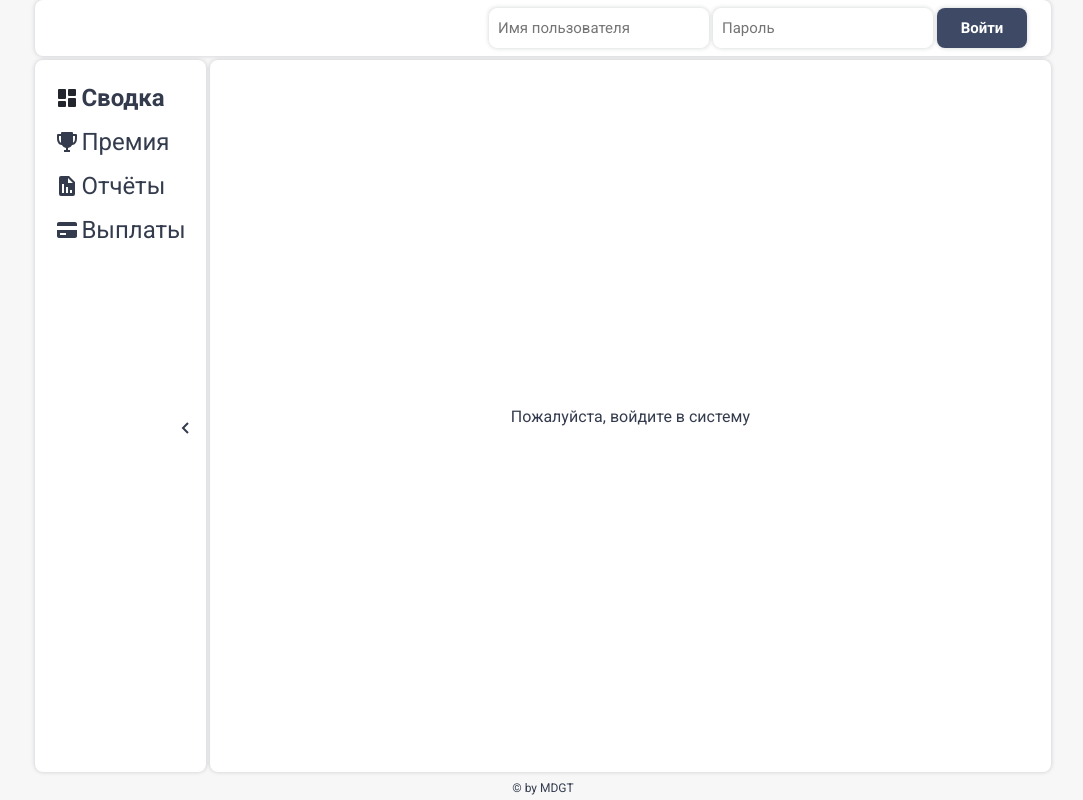
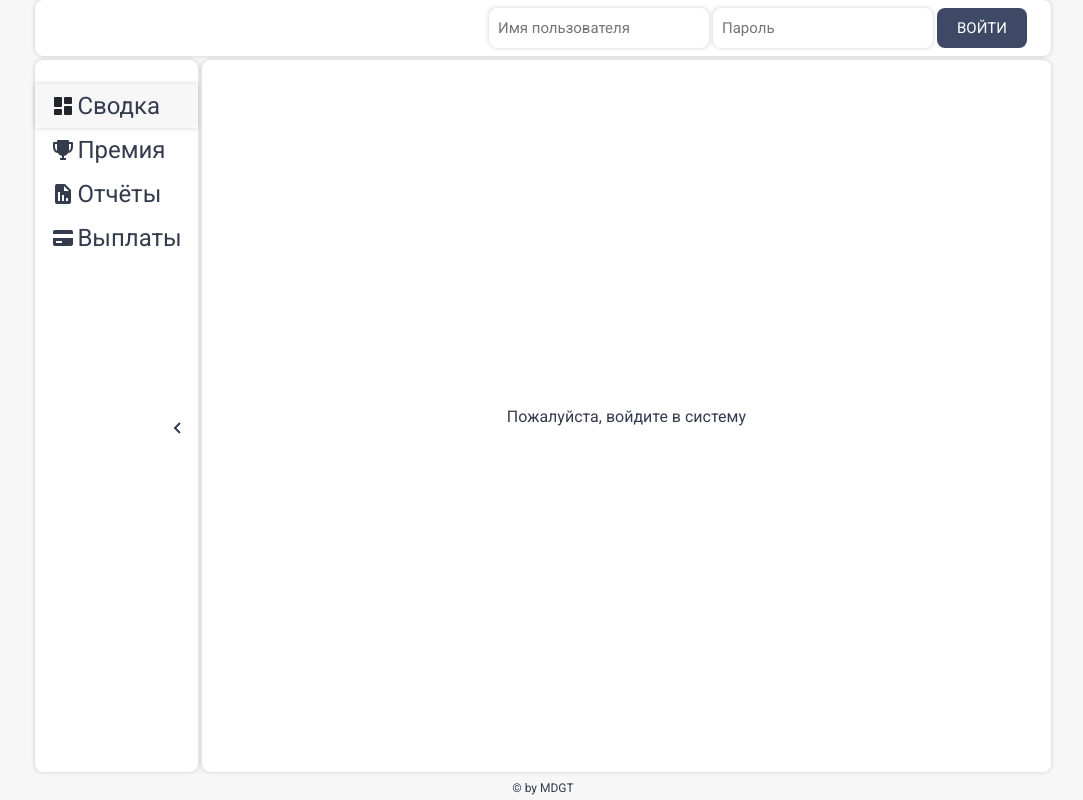
Before and after one commit to Shertor/mdgt-dashboard, a React (Create React App) app: page / in a window 1280 px wide. Shown: the whole page, without its empty margins (97-1180 px from the left). Built offline with nearby package versions, Linux system fonts and the light colour scheme; no server answers.

Commit message:
Улучшения интерфейса (Material'ish)

```diff
--- a/src/App.css
+++ b/src/App.css
@@ -23,3 +23,12 @@
 	font-size: var(--smaller-font-size);
 	color: var(--text-color);
 }
+
+::-webkit-scrollbar {
+	width: 0.7rem;
+	background: hsl(var(--hue), 4%, 53%);
+}
+
+::-webkit-scrollbar-thumb {
+	background: hsl(var(--hue), 4%, 29%);
+}
--- a/src/Components/DisplayCard/DisplayCard.css
+++ b/src/Components/DisplayCard/DisplayCard.css
@@ -1,7 +1,7 @@
 .current-prize {
 	position: relative;
 
-	width: 234px;
+	width: 236px;
 	height: 230px;
 	min-width: fit-content;
 
--- a/src/Components/LogInBar/LogInBar.css
+++ b/src/Components/LogInBar/LogInBar.css
@@ -43,21 +43,20 @@
 		-1px -1px 4px hsla(var(--hue), 24%, 15%, 0.1);
 }
 
-.form-submit,
-.login-logout {
+.form-submit {
 	height: var(--login-height);
 	padding: 0.5rem 1rem;
 
 	border-radius: 0.5rem;
-	box-shadow: 1px 1px 4px hsla(var(--hue), 24%, 15%, 0.1),
-		-1px -1px 4px hsla(var(--hue), 24%, 15%, 0.1);
+	/* box-shadow: 1px 1px 4px hsla(var(--hue), 24%, 15%, 0.1),
+		-1px -1px 4px hsla(var(--hue), 24%, 15%, 0.1); */
 }
 
 .form-submit {
 	background-color: var(--first-color);
 	color: var(--container-color);
 	font-size: var(--normal-font-size);
-	font-weight: var(--font-semi-bold);
+	/* font-weight: var(--font-semi-bold); */
 
 	width: 90px;
 }
@@ -68,17 +67,9 @@
 		-3px -3px 4px hsla(var(--hue), 24%, 15%, 0.1);
 }
 
-.login-logout {
-	background-color: var(--first-color-lighten);
-	color: var(--first-color);
-	font-size: var(--font-medium);
-}
-
-.login-logout:hover {
-	background-color: var(--first-color-light);
+.form-submit:focus {
 	box-shadow: 3px 3px 4px hsla(var(--hue), 24%, 15%, 0.1),
 		-3px -3px 4px hsla(var(--hue), 24%, 15%, 0.1);
-	color: var(--container-color);
 }
 
 .login-user {
--- a/src/Components/LogInBar/LogInBar.jsx
+++ b/src/Components/LogInBar/LogInBar.jsx
@@ -147,7 +147,7 @@ export default function LogInBar() {
 					<div className="login-form">
 						<div className="login-user unselectable">{userName}</div>
 						<button onClick={onLogOutBtn} className="form-submit">
-							Выйти
+							ВЫЙТИ
 						</button>
 					</div>
 				) : (
@@ -170,7 +170,7 @@ export default function LogInBar() {
 							placeholder="Пароль"
 						/>
 						<button type="submit" className="form-submit">
-							Войти
+							ВОЙТИ
 						</button>
 					</form>
 				)}
--- a/src/Components/Navigation/Navigation.css
+++ b/src/Components/Navigation/Navigation.css
@@ -5,9 +5,9 @@
 	display: flex;
 	flex-direction: column;
 
-	row-gap: 1rem;
+	/* row-gap: 1rem; */
 
-	padding: 1.5rem 1.25rem;
+	padding: 1.5rem 0;
 
 	font-size: var(--h1-font-size);
 
@@ -19,6 +19,8 @@
 	align-items: center;
 	column-gap: 0.15rem;
 
+	padding: 0.5rem 1rem;
+
 	-webkit-touch-callout: none; /* iOS Safari */
 	-webkit-user-select: none; /* Chrome/Safari/Opera */
 	-khtml-user-select: none; /* Konqueror */
@@ -27,21 +29,38 @@
 	user-select: none;
 }
 
+.nav-link:focus {
+	box-shadow: 0px 1px 4px hsla(var(--hue), 24%, 15%, 0.1),
+		0px -1px 4px hsla(var(--hue), 24%, 15%, 0.1);
+	outline: none;
+	border: none;
+}
+
 .navigation.card-item .nav-link,
 .navigation.card-item svg {
 	color: var(--text-color);
 	fill: var(--text-color);
 
 	text-decoration: none;
+}
 
-	transition: all 0.4s;
+.navigation.card-item svg {
+	transition: 0.4s;
 }
 
 .nav-link.is-active,
 .nav-link.is-active svg {
 	fill: var(--title-color);
 	color: var(--title-color);
-	font-weight: var(--font-semi-bold);
+	/* font-weight: var(--font-semi-bold); */
+
+	/* background-color: var; */
+}
+
+.nav-link.is-active {
+	background-color: var(--body-color);
+	box-shadow: 0px 1px 4px hsla(var(--hue), 24%, 15%, 0.1),
+		0px -1px 4px hsla(var(--hue), 24%, 15%, 0.1);
 }
 
 .nav-link:hover svg {
@@ -49,12 +68,19 @@
 }
 
 .expand-collapse-btn {
+	display: inline-flex;
+
 	position: absolute;
 	top: 50%;
 	right: 0.5rem;
 
 	background-color: transparent;
 	transition: 0.4s;
+}
+
+.expand-collapse-btn:focus {
+	box-shadow: 0px 1px 4px hsla(var(--hue), 24%, 15%, 0.1),
+		0px -1px 4px hsla(var(--hue), 24%, 15%, 0.1);
 }
 
 .expand-collapse-btn:hover .arrow-left {
--- a/src/index.css
+++ b/src/index.css
@@ -160,7 +160,7 @@ img {
 	display: grid;
 	grid-template-columns: 100%;
 
-	row-gap: 1rem;
+	/* row-gap: 1rem; */
 
 	padding: 1.15rem 1.15rem 0 1.15rem;
 }
@@ -209,3 +209,12 @@ img {
 		padding: 0rem 0.5rem 0 0.5rem;
 	}
 }
+
+::-webkit-scrollbar {
+	width: 0.7rem;
+	background: hsl(var(--hue), 4%, 53%);
+}
+
+::-webkit-scrollbar-thumb {
+	background: hsl(var(--hue), 4%, 29%);
+}
```
